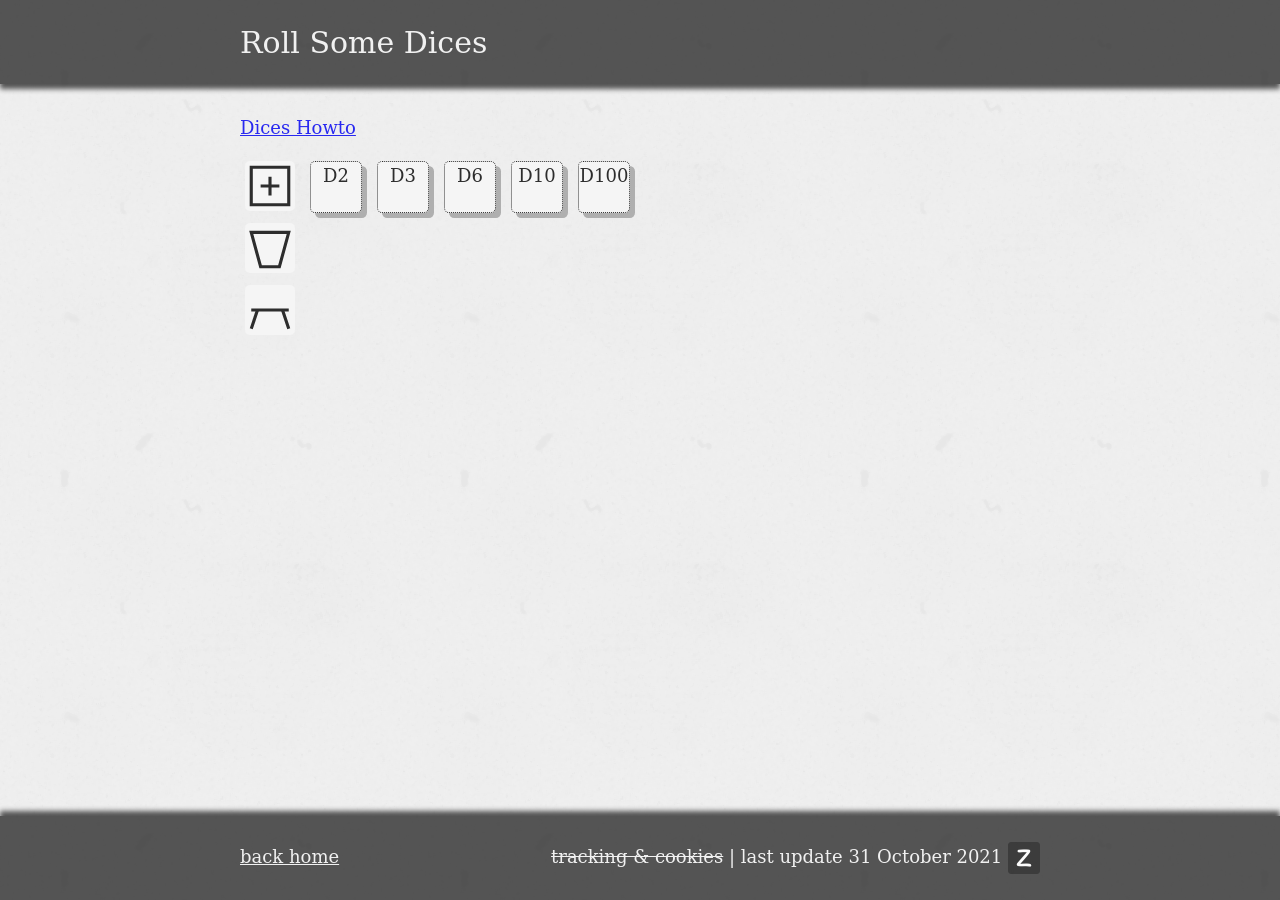
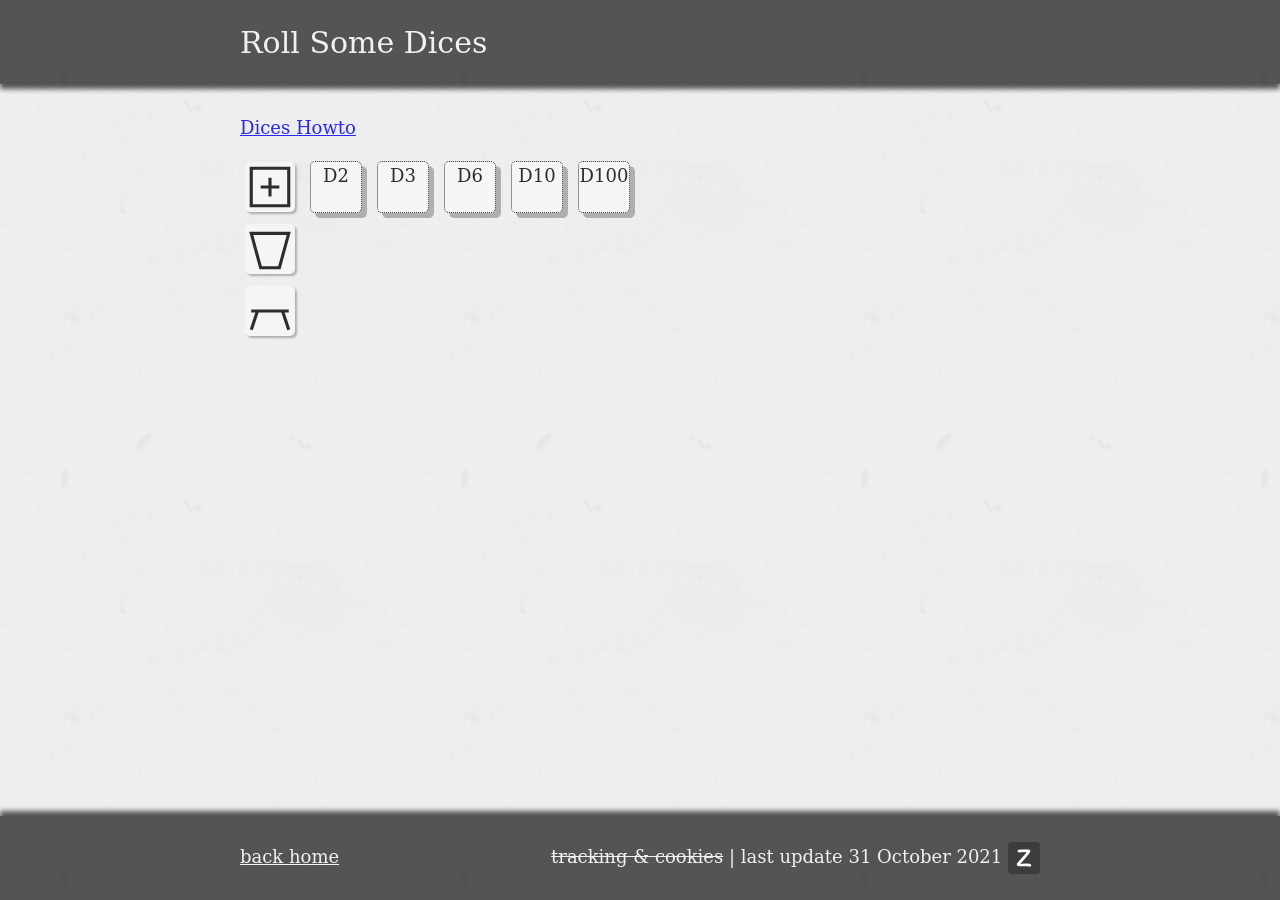
Before and after one commit to ZackDev/zackdev.github.io, a Jekyll site: the page built from _posts/2021-10-28-roll-some-dices.md, in a window 1280 px wide. Built offline with Jekyll 4.4.1, drawn with Linux system fonts in a browser that asks for light colours.

Commit message:
added some styling

```diff
--- a/_sass/dice.scss
+++ b/_sass/dice.scss
@@ -1,6 +1,7 @@
 #dice-types-container {
     min-height: 62px;
     display: flex;
+    align-items: center;
     flex-direction: row;
     flex-wrap: wrap;
     gap: 5px;
@@ -9,6 +10,7 @@
 #bucket-container {
     min-height: 62px;
     display: flex;
+    align-items: center;
     flex-direction: row;
     flex-wrap: wrap;
     gap: 5px;
@@ -17,6 +19,7 @@
 #table-container {
     min-height: 62px;
     display: flex;
+    align-items: center;
     flex-direction: row;
     flex-wrap: wrap;
     gap: 5px;
@@ -24,11 +27,14 @@
 
 #create-dice-type-container {
     margin: 20px auto 20px 0px;
+    padding: 5px;
     max-width: 300px;
     display: flex;
     flex-direction: column;
     gap: 5px;
     border: 1px solid #f5f5f5;
+    border-radius: 10px;
+    box-shadow: 2px 2px 2px #afafaf;
     transition: opacity 1s;
 }
 
@@ -63,7 +69,7 @@
     background-color: #f5f5f5;
     border: 1px solid none;
     border-radius: 5px;
-
+    box-shadow: 2px 2px 2px #afafaf;
 }
 
 .icon.clickable:hover {
```
